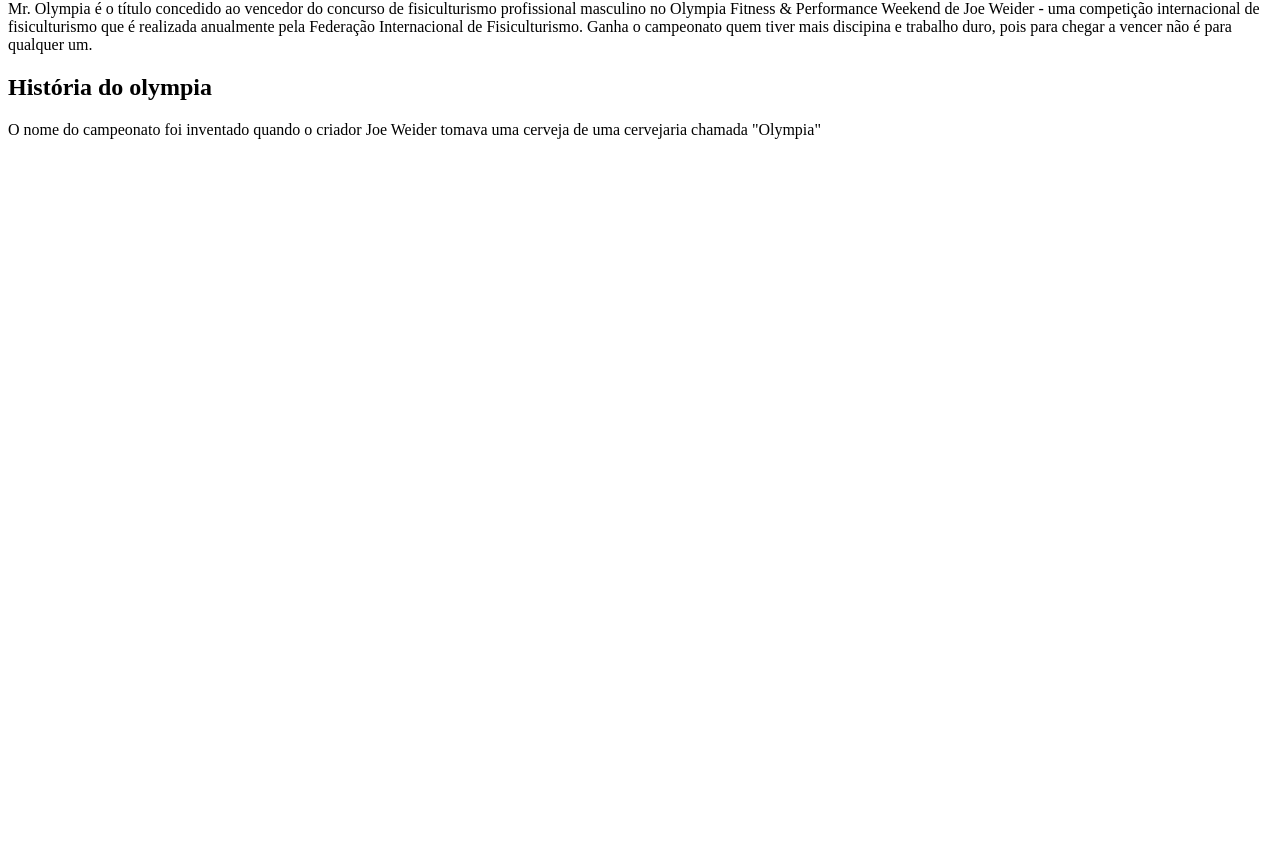
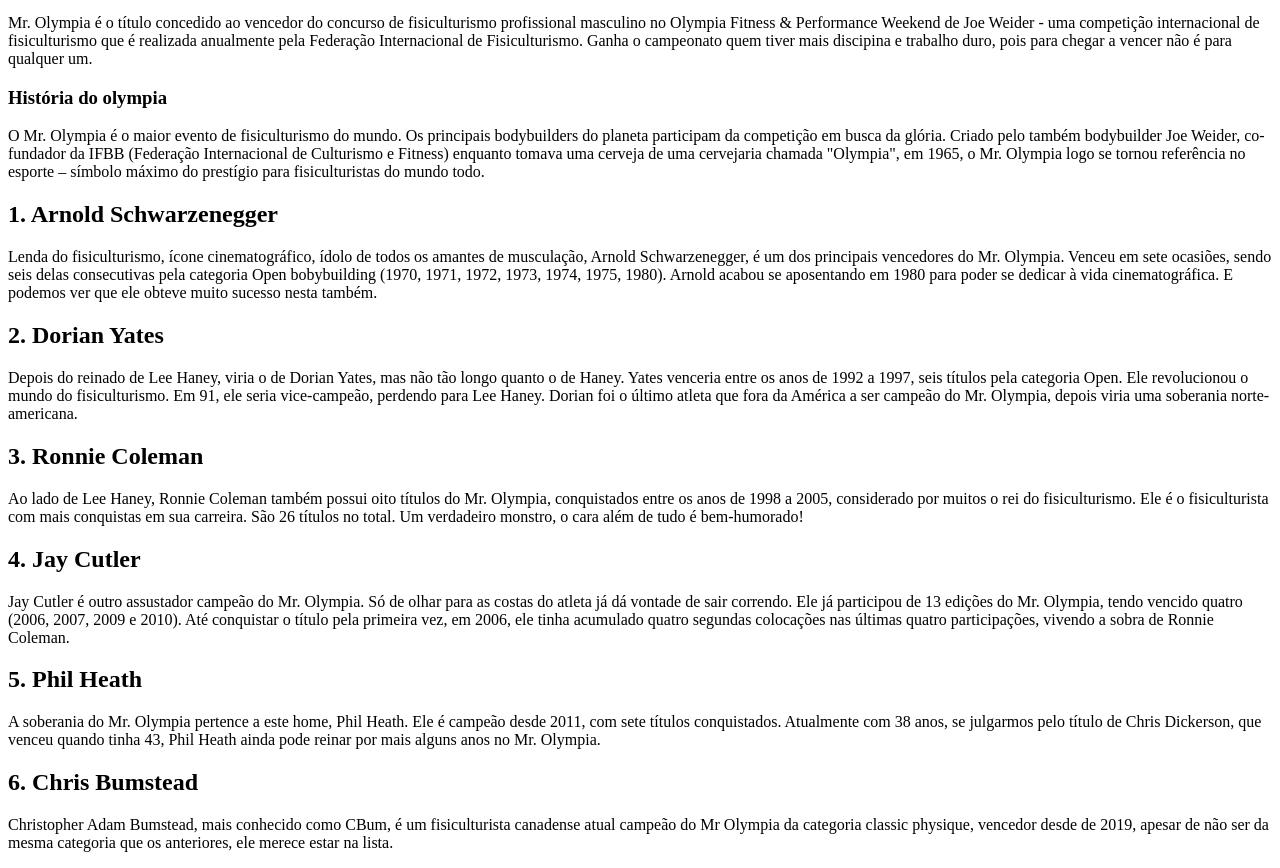
Before and after one commit to GuiSan698/guilherme, a plain HTML site: page index.html in a window 1280 px wide. Shown: the part 66-934 px from the top of the page. Before the commit the page ends 800 px from the top, so only its background shows below. Drawn offline with Linux system fonts and the light colour scheme.

Commit message:
Add files via upload

```diff
--- a/index.html
+++ b/index.html
@@ -1,4 +1,31 @@
+<!DOCTYPE html>
+<html lang="pt-br">
+<meta charset="UTF-8">
 <h1>Os maiores do Olympia</h1>
 <p>Mr. Olympia é o título concedido ao vencedor do concurso de fisiculturismo profissional masculino no Olympia Fitness & Performance Weekend de Joe Weider - uma competição internacional de fisiculturismo que é realizada anualmente pela Federação Internacional de Fisiculturismo. Ganha o campeonato quem tiver mais discipina e trabalho duro, pois para chegar a vencer não é para qualquer um.</p>
-<h2>História do olympia</h2>
-<p>O nome do campeonato foi inventado quando o criador Joe Weider tomava uma cerveja de uma cervejaria chamada "Olympia"</p>
+<h3>História do olympia</h2>
+<p> O Mr. Olympia é o maior evento de fisiculturismo do mundo. Os principais bodybuilders do planeta participam da competição em busca da glória.
+
+    Criado pelo também bodybuilder Joe Weider, co-fundador da IFBB (Federação Internacional de Culturismo e Fitness) enquanto tomava uma cerveja de uma cervejaria chamada "Olympia", em 1965, o Mr. Olympia logo se tornou referência no esporte – símbolo máximo do prestígio para fisiculturistas do mundo todo.</p>
+    <h2>1. Arnold Schwarzenegger</h2>
+    <p>Lenda do fisiculturismo, ícone cinematográfico, ídolo de todos os amantes de musculação, Arnold Schwarzenegger, é um dos principais vencedores do Mr. Olympia.
+
+        Venceu em sete ocasiões, sendo seis delas consecutivas pela categoria Open bobybuilding (1970, 1971, 1972, 1973, 1974, 1975, 1980).
+        Arnold acabou se aposentando em 1980 para poder se dedicar à vida cinematográfica. E podemos ver que ele obteve muito sucesso nesta também.</p>
+        <h2>2. Dorian Yates</h2>
+        <p>Depois do reinado de Lee Haney, viria o de Dorian Yates, mas não tão longo quanto o de Haney.
+
+            Yates venceria entre os anos de 1992 a 1997, seis títulos pela categoria Open. Ele revolucionou o mundo do fisiculturismo.
+            Em 91, ele seria vice-campeão, perdendo para Lee Haney.
+             Dorian foi o último atleta que fora da América a ser campeão do Mr. Olympia, depois viria uma soberania norte-americana.</p>
+             <h2>3. Ronnie Coleman</h2>
+             <p>Ao lado de Lee Haney, Ronnie Coleman também possui oito títulos do Mr. Olympia, conquistados entre os anos de 1998 a 2005, considerado por muitos o rei do fisiculturismo.
+                Ele é o fisiculturista com mais conquistas em sua carreira. São 26 títulos no total. Um verdadeiro monstro, o cara além de tudo é bem-humorado!
+             </p>
+             <h2>4. Jay Cutler</h2>
+             <p> Jay Cutler é outro assustador campeão do Mr. Olympia. Só de olhar para as costas do atleta já dá vontade de sair correndo. Ele já participou de 13 edições do Mr. Olympia, tendo vencido quatro (2006, 2007, 2009 e 2010). Até conquistar o título pela primeira vez, em 2006, ele tinha acumulado quatro segundas colocações nas últimas quatro participações, vivendo a sobra de Ronnie Coleman.</p>
+             <h2>5. Phil Heath</h2>
+             <p>A soberania do Mr. Olympia pertence a este home, Phil Heath. Ele é campeão desde 2011, com sete títulos conquistados. Atualmente com 38 anos, se julgarmos pelo título de Chris Dickerson, que venceu quando tinha 43, Phil Heath ainda pode reinar por mais alguns anos no Mr. Olympia.</p>
+             <h2>6. Chris Bumstead</h2>
+             <p>Christopher Adam Bumstead, mais conhecido como CBum, é um fisiculturista canadense atual campeão do Mr Olympia da categoria classic physique, vencedor desde de 2019, apesar de não ser da mesma categoria que os anteriores, ele merece estar na lista.</p>
+             </html>
```
